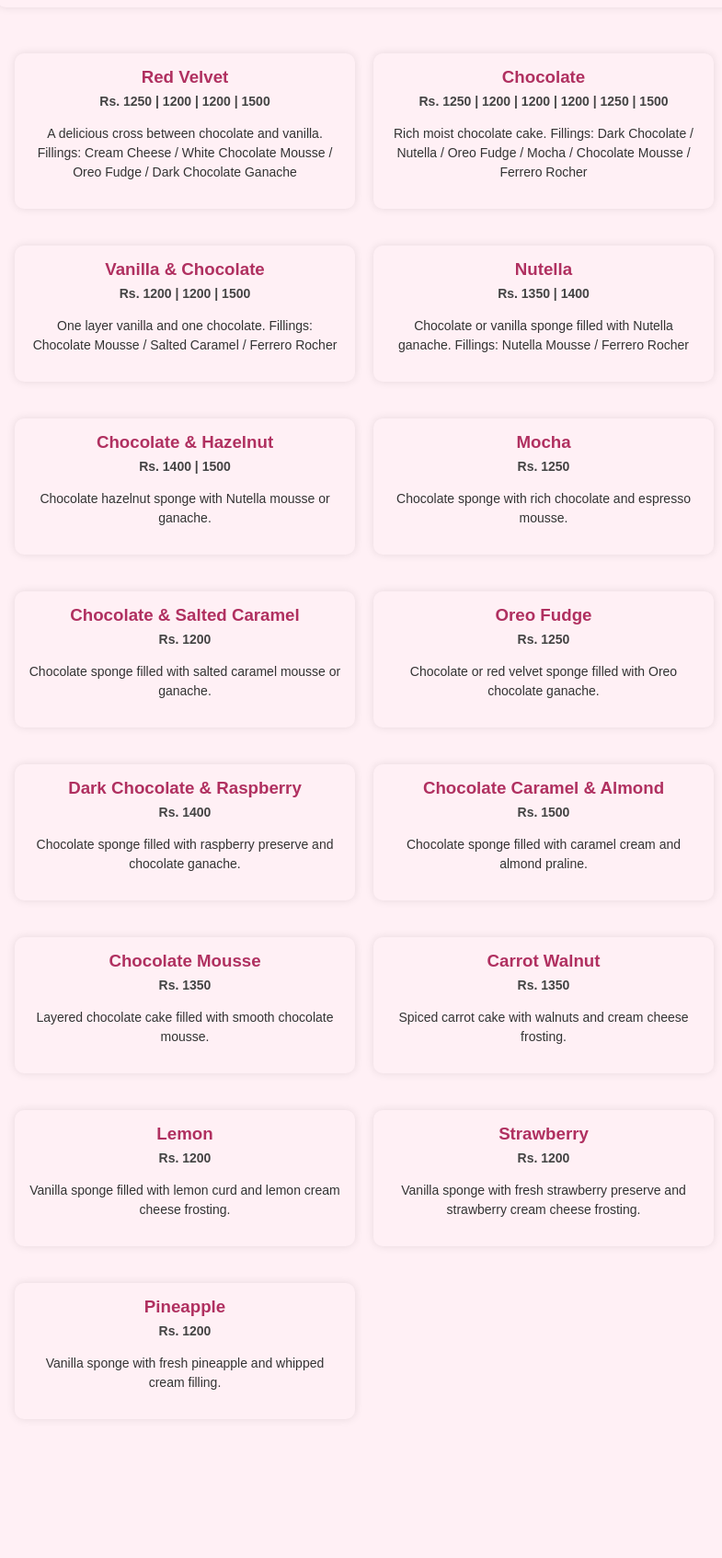
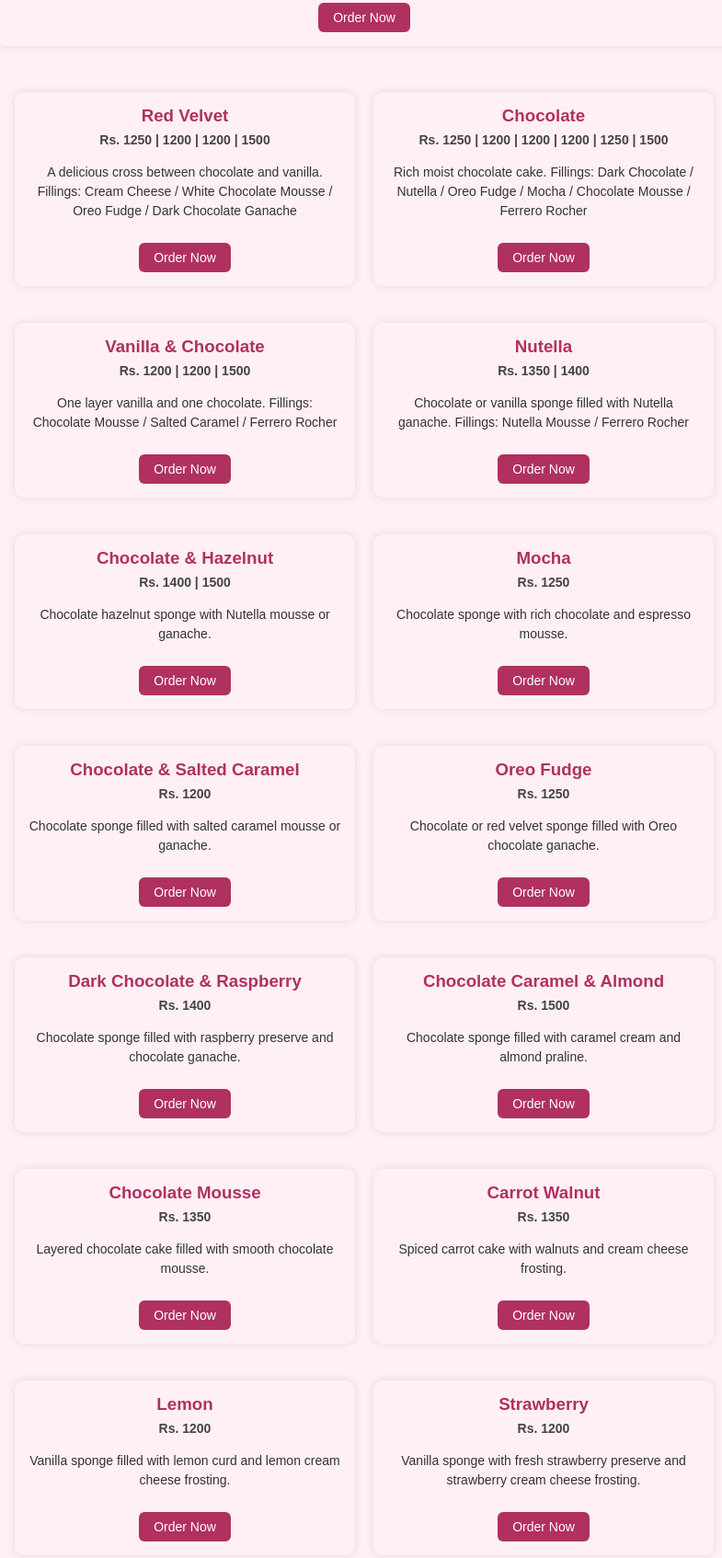
Before and after one commit to Vinisupriya/skbakeddelight, a plain HTML site: page menu.html in a window 1280 px wide. Shown: the part 306-2000 px from the top of the page at 92% size, without its empty margins (244-1029 px from the left). Before the commit the page ends 1957 px from the top, so only its background shows below. Drawn offline with Linux system fonts and the light colour scheme.

Commit message:
Add mobile-friendly layout and styles

```diff
--- a/menu.html
+++ b/menu.html
@@ -26,6 +26,12 @@
           A moist vanilla cake made with vanilla extract. Fillings: Signature
           Buttercream / Salted Caramel / Chocolate Mousse
         </p>
+        <a
+          href="https://wa.me/918489573264?text=I want to order the Classic Vanilla cake"
+          target="_blank"
+          class="order-button"
+          >Order Now</a
+        >
       </div>
       <div class="menu-grid">
         <div class="menu-item">
@@ -36,6 +42,12 @@
             Cheese / White Chocolate Mousse / Oreo Fudge / Dark Chocolate
             Ganache
           </p>
+          <a
+            href="https://wa.me/918489573264?text=I want to order the Classic Red Velvet cake"
+            target="_blank"
+            class="order-button"
+            >Order Now</a
+          >
         </div>
 
         <div class="menu-item">
@@ -45,6 +57,12 @@
             Rich moist chocolate cake. Fillings: Dark Chocolate / Nutella / Oreo
             Fudge / Mocha / Chocolate Mousse / Ferrero Rocher
           </p>
+          <a
+            href="https://wa.me/918489573264?text=I want to order the Chocolate cake"
+            target="_blank"
+            class="order-button"
+            >Order Now</a
+          >
         </div>
 
         <div class="menu-item">
@@ -54,6 +72,12 @@
             One layer vanilla and one chocolate. Fillings: Chocolate Mousse /
             Salted Caramel / Ferrero Rocher
           </p>
+          <a
+            href="https://wa.me/918489573264?text=I want to order the Vanilla & Chocolate cake"
+            target="_blank"
+            class="order-button"
+            >Order Now</a
+          >
         </div>
 
         <div class="menu-item">
@@ -63,24 +87,48 @@
             Chocolate or vanilla sponge filled with Nutella ganache. Fillings:
             Nutella Mousse / Ferrero Rocher
           </p>
+          <a
+            href="https://wa.me/918489573264?text=I want to order the Nutella cake"
+            target="_blank"
+            class="order-button"
+            >Order Now</a
+          >
         </div>
 
         <div class="menu-item">
           <h3>Chocolate & Hazelnut</h3>
           <p class="price">Rs. 1400 | 1500</p>
           <p>Chocolate hazelnut sponge with Nutella mousse or ganache.</p>
+          <a
+            href="https://wa.me/918489573264?text=I want to order the Chocolate & Hazelnut cake"
+            target="_blank"
+            class="order-button"
+            >Order Now</a
+          >
         </div>
 
         <div class="menu-item">
           <h3>Mocha</h3>
           <p class="price">Rs. 1250</p>
           <p>Chocolate sponge with rich chocolate and espresso mousse.</p>
+          <a
+            href="https://wa.me/918489573264?text=I want to order the Mocha cake"
+            target="_blank"
+            class="order-button"
+            >Order Now</a
+          >
         </div>
 
         <div class="menu-item">
           <h3>Chocolate & Salted Caramel</h3>
           <p class="price">Rs. 1200</p>
           <p>Chocolate sponge filled with salted caramel mousse or ganache.</p>
+          <a
+            href="https://wa.me/918489573264?text=I want to order the Chocolate & Salted Caramel cake"
+            target="_blank"
+            class="order-button"
+            >Order Now</a
+          >
         </div>
 
         <div class="menu-item">
@@ -89,6 +137,12 @@
           <p>
             Chocolate or red velvet sponge filled with Oreo chocolate ganache.
           </p>
+          <a
+            href="https://wa.me/918489573264?text=I want to order the Oreo Fudge cake"
+            target="_blank"
+            class="order-button"
+            >Order Now</a
+          >
         </div>
 
         <div class="menu-item">
@@ -98,24 +152,48 @@
             Chocolate sponge filled with raspberry preserve and chocolate
             ganache.
           </p>
+          <a
+            href="https://wa.me/918489573264?text=I want to order the Dark Chocolate & Raspberry cake"
+            target="_blank"
+            class="order-button"
+            >Order Now</a
+          >
         </div>
 
         <div class="menu-item">
           <h3>Chocolate Caramel & Almond</h3>
           <p class="price">Rs. 1500</p>
           <p>Chocolate sponge filled with caramel cream and almond praline.</p>
+          <a
+            href="https://wa.me/918489573264?text=I want to order the Chocolate Caramel &  Almond cake"
+            target="_blank"
+            class="order-button"
+            >Order Now</a
+          >
         </div>
 
         <div class="menu-item">
           <h3>Chocolate Mousse</h3>
           <p class="price">Rs. 1350</p>
           <p>Layered chocolate cake filled with smooth chocolate mousse.</p>
+          <a
+            href="https://wa.me/918489573264?text=I want to order the Chocolate Mousse cake"
+            target="_blank"
+            class="order-button"
+            >Order Now</a
+          >
         </div>
 
         <div class="menu-item">
           <h3>Carrot Walnut</h3>
           <p class="price">Rs. 1350</p>
           <p>Spiced carrot cake with walnuts and cream cheese frosting.</p>
+          <a
+            href="https://wa.me/918489573264?text=I want to order the Carrot Walnut cake"
+            target="_blank"
+            class="order-button"
+            >Order Now</a
+          >
         </div>
 
         <div class="menu-item">
@@ -125,6 +203,12 @@
             Vanilla sponge filled with lemon curd and lemon cream cheese
             frosting.
           </p>
+          <a
+            href="https://wa.me/918489573264?text=I want to order the Lemon cake"
+            target="_blank"
+            class="order-button"
+            >Order Now</a
+          >
         </div>
 
         <div class="menu-item">
@@ -134,12 +218,24 @@
             Vanilla sponge with fresh strawberry preserve and strawberry cream
             cheese frosting.
           </p>
+          <a
+            href="https://wa.me/918489573264?text=I want to order the Strawberry cake"
+            target="_blank"
+            class="order-button"
+            >Order Now</a
+          >
         </div>
 
         <div class="menu-item">
           <h3>Pineapple</h3>
           <p class="price">Rs. 1200</p>
           <p>Vanilla sponge with fresh pineapple and whipped cream filling.</p>
+          <a
+            href="https://wa.me/918489573264?text=I want to order the Pineapple cake"
+            target="_blank"
+            class="order-button"
+            >Order Now</a
+          >
         </div>
       </div>
     </div>
--- a/style.css
+++ b/style.css
@@ -30,6 +30,8 @@ ul {
   gap: 50px;
   margin-top: 20px;
   font-size: 0; /* removes inline spacing */
+  flex-wrap: wrap; /* VERY important for mobile */
+  padding: 10px;
 }
 
 .gallery img {
@@ -41,6 +43,9 @@ ul {
   padding: 0;
   font-size: initial; /* reset font size */
   border-radius: 5px;
+  max-width: 160px; /* controls image size */
+  border-radius: 10px;
+  box-shadow: 0 0 6px rgba(0, 0, 0, 0.1);
 }
 
 .gallery img:hover {
@@ -184,6 +189,21 @@ nav {
 button:hover {
   background-color: #c4416f;
 }
+.order-button {
+  display: inline-block;
+  margin-top: 10px;
+  padding: 8px 16px;
+  background-color: #b03060;
+  color: white;
+  text-decoration: none;
+  border-radius: 6px;
+  font-size: 14px;
+  transition: background-color 0.3s ease;
+}
+
+.order-button:hover {
+  background-color: #902050;
+}
 
 img {
   display: block; /* Makes image a block element to control alignment */
```
